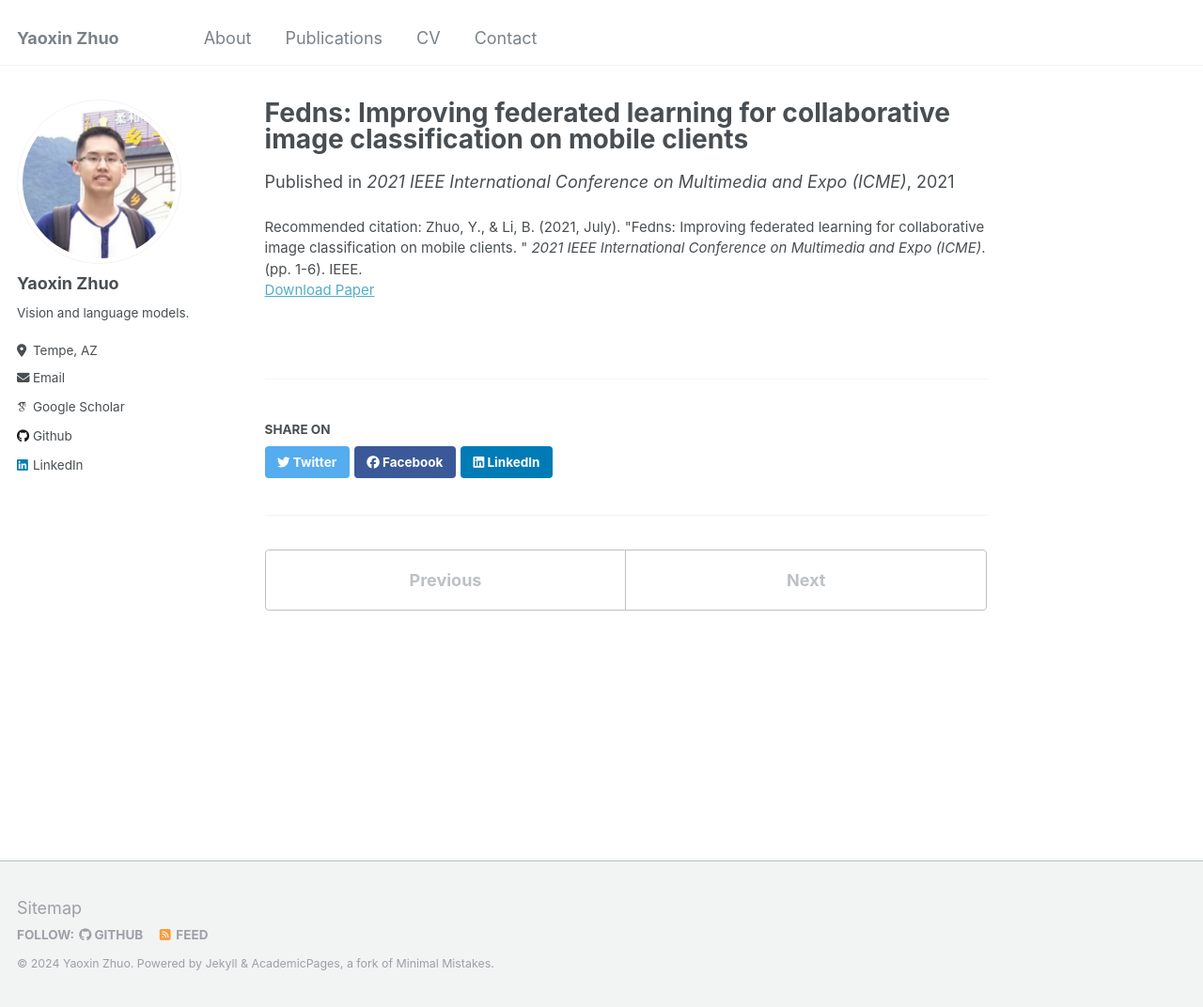
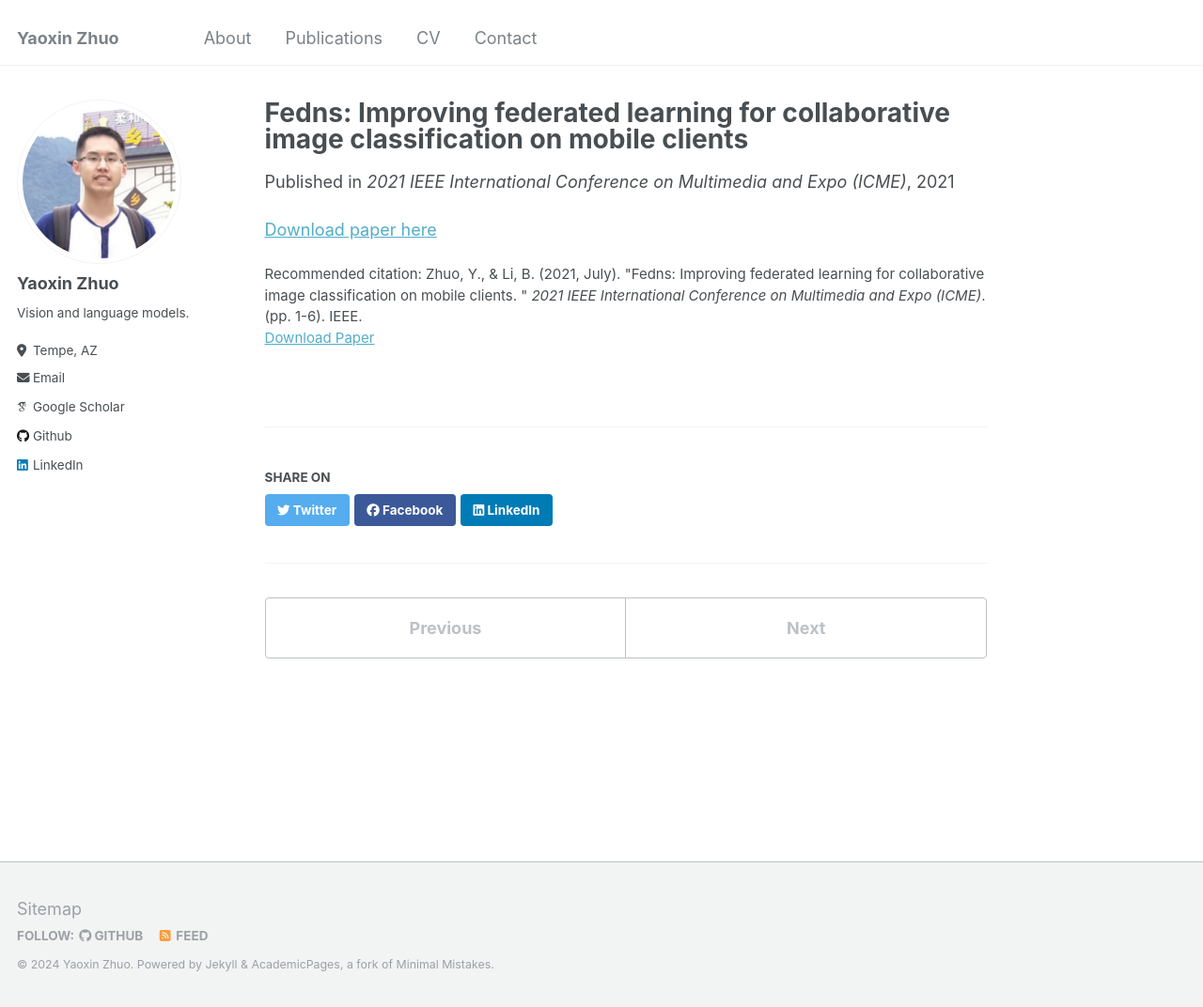
Before and after one commit to yaoxinzhuo/yaoxinzhuo.github.io, a Jekyll site: the page built from _publications/2021-fedns.md, in a window 1280 px wide and 1072 px high. Shown: the whole window at 94% size. Built offline with Jekyll 4.4.1, drawn with Linux system fonts in a browser that asks for light colours; some web fonts are replaced.

Commit message:
Update 2021-fedns.md

```diff
--- a/_publications/2021-fedns.md
+++ b/_publications/2021-fedns.md
@@ -8,3 +8,5 @@ venue: '2021 IEEE International Conference on Multimedia and Expo (ICME)'
 paperurl: 'http://academicpages.github.io/files/2021-fedns.pdf'
 citation: 'Zhuo, Y., & Li, B. (2021, July). &quot;Fedns: Improving federated learning for collaborative image classification on mobile clients. &quot; <i>2021 IEEE International Conference on Multimedia and Expo (ICME)</i>. (pp. 1-6). IEEE.'
 ---
+
+[Download paper here](http://academicpages.github.io/files/2021-fedns.pdf)
```
